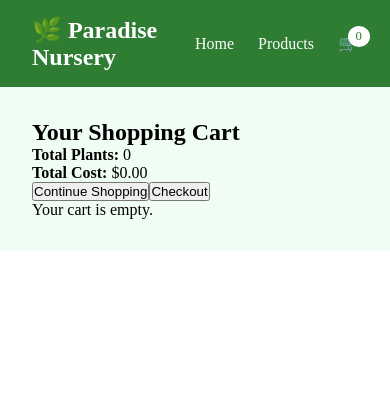
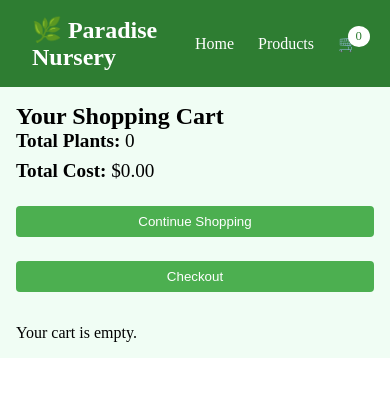
Before and after one commit to Varhgar/paradise-nursery-v2, a React (Vite) app: page /cart in a window 390 px wide. Shown: the top 396 px of the page. Built offline with nearby package versions, Linux system fonts and the light colour scheme.

Commit message:
Added css for cart page and completed increase and decrease buttons. Added media queries for cart page

```diff
--- a/src/pages/CartPage/CartPage.jsx
+++ b/src/pages/CartPage/CartPage.jsx
@@ -1,7 +1,8 @@
 import { useSelector, useDispatch } from 'react-redux';
-import { removeFromCart, clearCart, addToCart } from '../../store/cartslice';
+import { removeFromCart, clearCart, addToCart, decreaseQuantity } from '../../store/cartslice';
 import Header from '../../components/Header/Header';
 import styles from './CartPage.module.css';
+import { useNavigate } from 'react-router-dom';
 
 const CartPage = () => {
   const cartItems = useSelector(state => state.cart.items);
@@ -13,10 +14,7 @@ const CartPage = () => {
 
   const handleDecrease = (item) => {
     if (item.quantity > 1) {
-      dispatch({
-        type: 'cart/decreaseQuantity',
-        payload: { id: item.id },
-      });
+      dispatch(decreaseQuantity({ id: item.id }));
     }
   };
 
@@ -30,6 +28,7 @@ const CartPage = () => {
 
   const totalItems = cartItems.reduce((sum, item) => sum + item.quantity, 0);
   const totalPrice = cartItems.reduce((sum, item) => sum + item.price * item.quantity, 0);
+  const Navigate = useNavigate();
 
   return (
     <>
@@ -41,7 +40,7 @@ const CartPage = () => {
           <p><strong>Total Cost:</strong> ${totalPrice.toFixed(2)}</p>
         </div>
         <div className={styles.actions}>
-          <button className={styles.continue}>Continue Shopping</button>
+          <button className={styles.continue} onClick={() => Navigate('/products')}>Continue Shopping</button>
           <button className={styles.checkout}>Checkout</button>
         </div>
         {cartItems.length === 0 ? (
--- a/src/pages/CartPage/CartPage.module.css
+++ b/src/pages/CartPage/CartPage.module.css
@@ -1,6 +1,21 @@
 .container {
   padding: 2rem;
-  background: #f0fdf4;
+  max-width: 1000px;
+  margin: auto;
+  background-color: #f0fdf4;
+}
+
+.summary {
+  display: flex;
+  justify-content: space-between;
+  margin-bottom: 1rem;
+  font-size: 1.2rem;
+}
+
+.actions {
+  display: flex;
+  justify-content: space-between;
+  margin-bottom: 2rem;
 }
 
 .cartList {
@@ -10,27 +25,90 @@
 
 .cartItem {
   display: flex;
-  justify-content: space-between;
-  margin-bottom: 1rem;
+  gap: 1rem;
+  margin-bottom: 1.5rem;
   border-bottom: 1px solid #ccc;
-  padding-bottom: 0.5rem;
+  padding-bottom: 1rem;
+}
+
+.thumbnail {
+  width: 100px;
+  height: auto;
+  object-fit: cover;
+  margin-right: 10px;
+}
+
+.details {
+  flex-grow: 1;
+}
+
+.quantityControls {
+  display: flex;
+  align-items: center;
+  gap: 0.5rem;
+  margin-top: 5px;
+  margin-bottom: 15px;
 }
 
 .removeButton,
-.clearButton {
-  background-color: #ff6b6b;
+.clearButton,
+.continue,
+.checkout {
+  background-color: #4CAF50;
   color: white;
   border: none;
   padding: 0.5rem 1rem;
   cursor: pointer;
+  border-radius: 4px;
 }
 
 .removeButton:hover,
-.clearButton:hover {
-  background-color: #ff4c4c;
+.clearButton:hover,
+.continue:hover,
+.checkout:hover {
+  background-color: #45a049;
 }
 
-.total {
-  margin-top: 1rem;
-  font-size: 1.2rem;
+@media (max-width: 768px) {
+  .container {
+    padding: 1rem;
+  }
+
+  .summary {
+    flex-direction: column;
+    align-items: flex-start;
+    gap: 0.5rem;
+  }
+
+  .actions {
+    flex-direction: column;
+    gap: 1rem;
+  }
+
+  .cartItem {
+    flex-direction: column;
+    align-items: center;
+    text-align: center;
+  }
+
+  .thumbnail {
+    width: 80px;
+    height: auto;
+  }
+
+  .details {
+    width: 100%;
+  }
+
+  .quantityControls {
+    justify-content: center;
+  }
+
+  .removeButton,
+  .clearButton,
+  .continue,
+  .checkout {
+    width: 100%;
+    margin-top: 0.5rem;
+  }
 }
--- a/src/store/cartSlice.js
+++ b/src/store/cartSlice.js
@@ -8,7 +8,9 @@ const cartSlice = createSlice({
   reducers: {
     addToCart: (state, action) => {
       const existingItem = state.items.find(item => item.id === action.payload.id);
-      if (!existingItem) {
+      if (existingItem) {
+        existingItem.quantity += 1;
+      } else {
         state.items.push({ ...action.payload, quantity: 1 });
       }
     },
```
